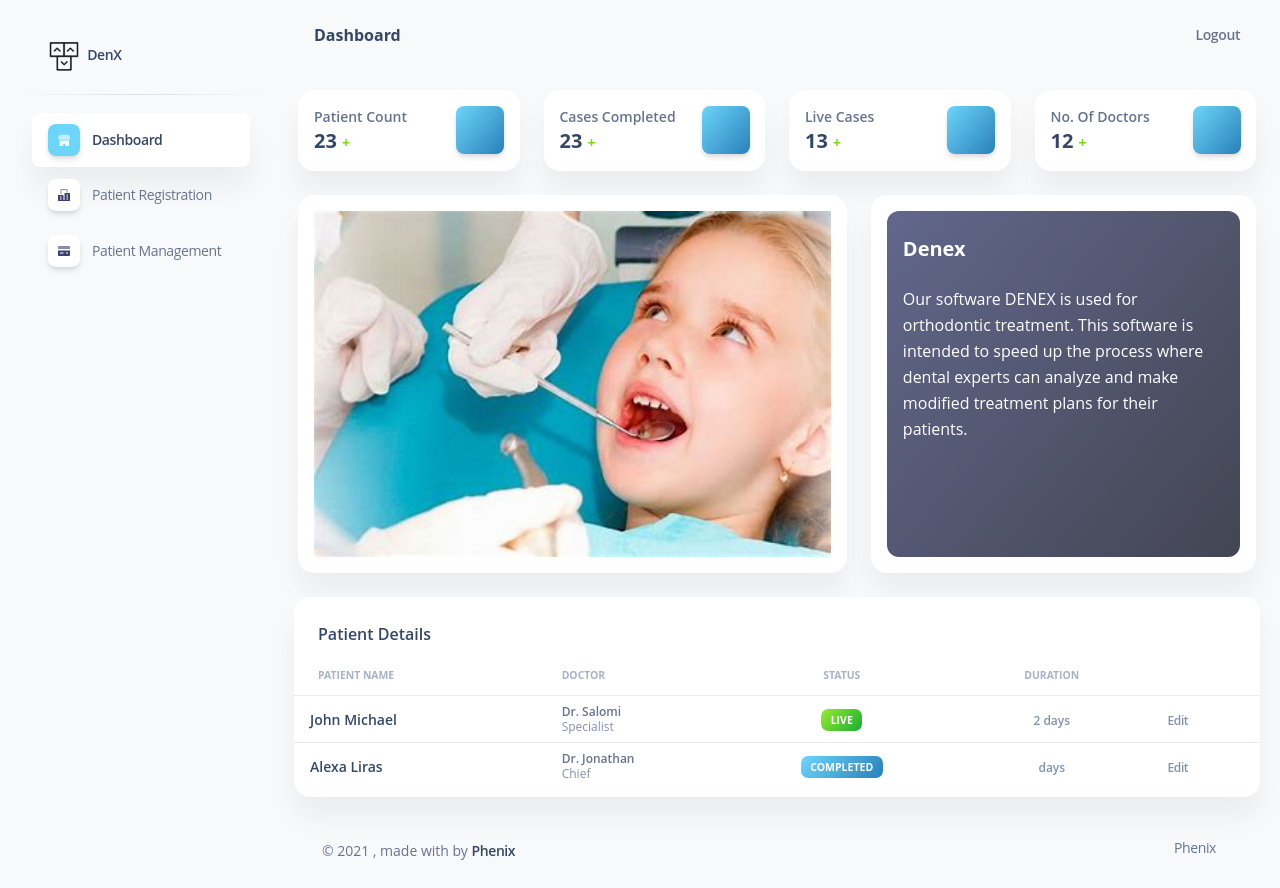
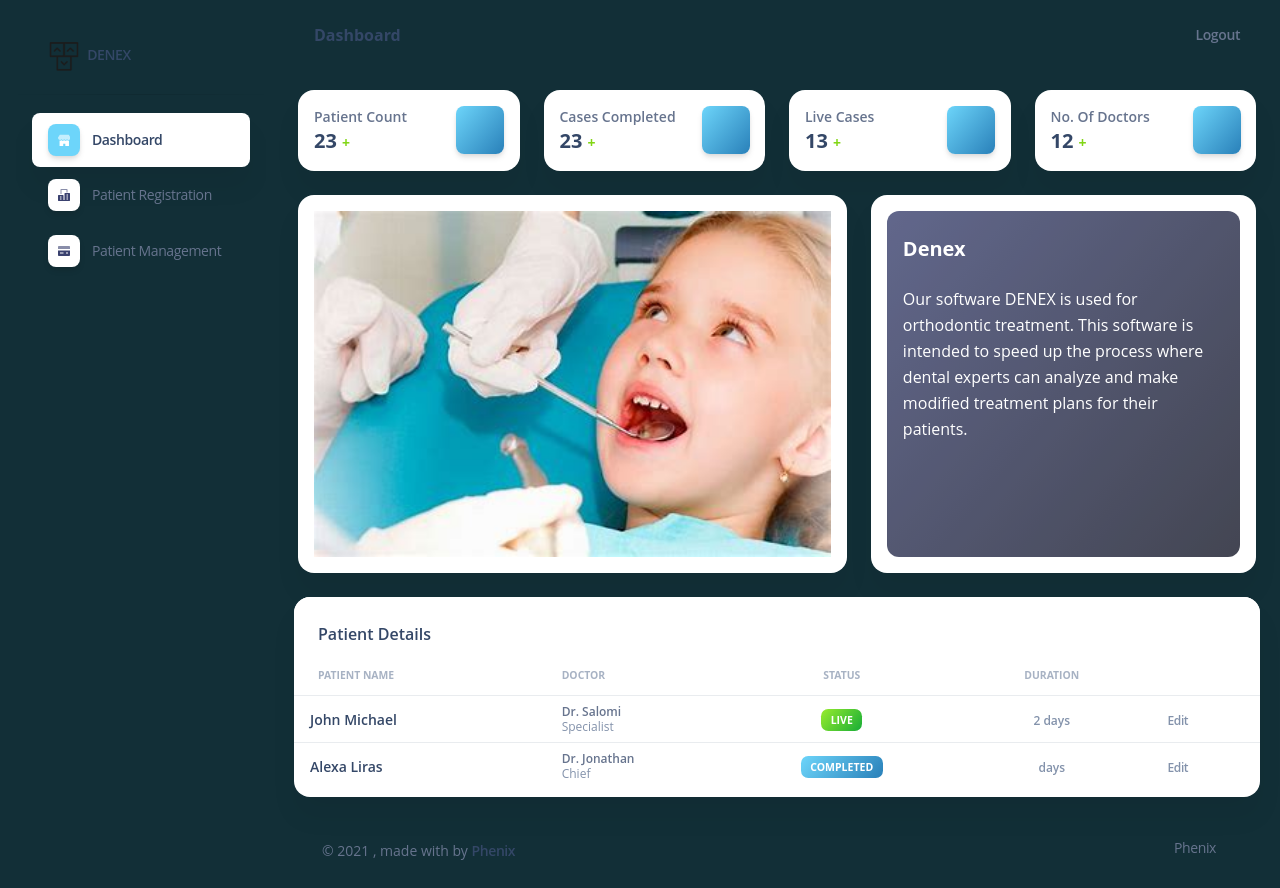
Before and after one commit to Raksha001/Patient-Tracking-System, a plain HTML site: page dashboard.html in a window 1280 px wide. Drawn offline with nearby package versions, Linux system fonts and the light colour scheme; no server answers; some icons are missing.

Commit message:
color chng

```diff
--- a/dashboard.html
+++ b/dashboard.html
@@ -22,7 +22,7 @@
     />
   </head>
 
-  <body class="g-sidenav-show bg-gray-100">
+  <body class="g-sidenav-show" style="background-color: #122f37">
     <aside
       class="
         sidenav
@@ -61,7 +61,7 @@
             class="navbar-brand-img h-100"
             alt="main_logo"
           />
-          <span class="ms-1 font-weight-bold">DenX</span>
+          <span class="ms-1 font-weight-bold">DENEX</span>
         </a>
       </div>
       <hr class="horizontal dark mt-0" />
@@ -71,7 +71,7 @@
       >
         <ul class="navbar-nav">
           <li class="nav-item">
-            <a class="nav-link active" href="../pages/dashboard.html">
+            <a class="nav-link active" href="/dashboard.html">
               <div
                 class="
                   icon icon-shape icon-sm
```
